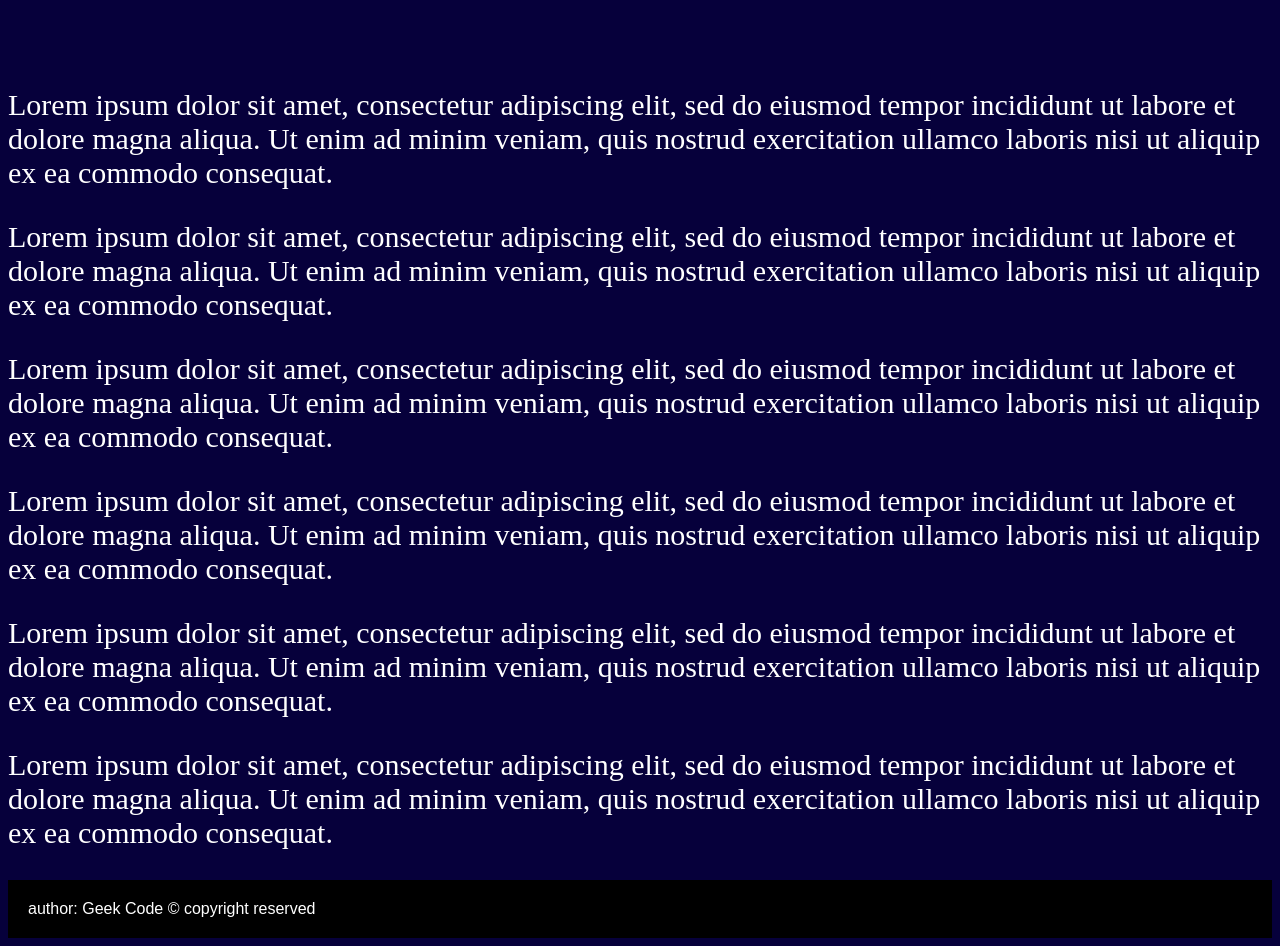
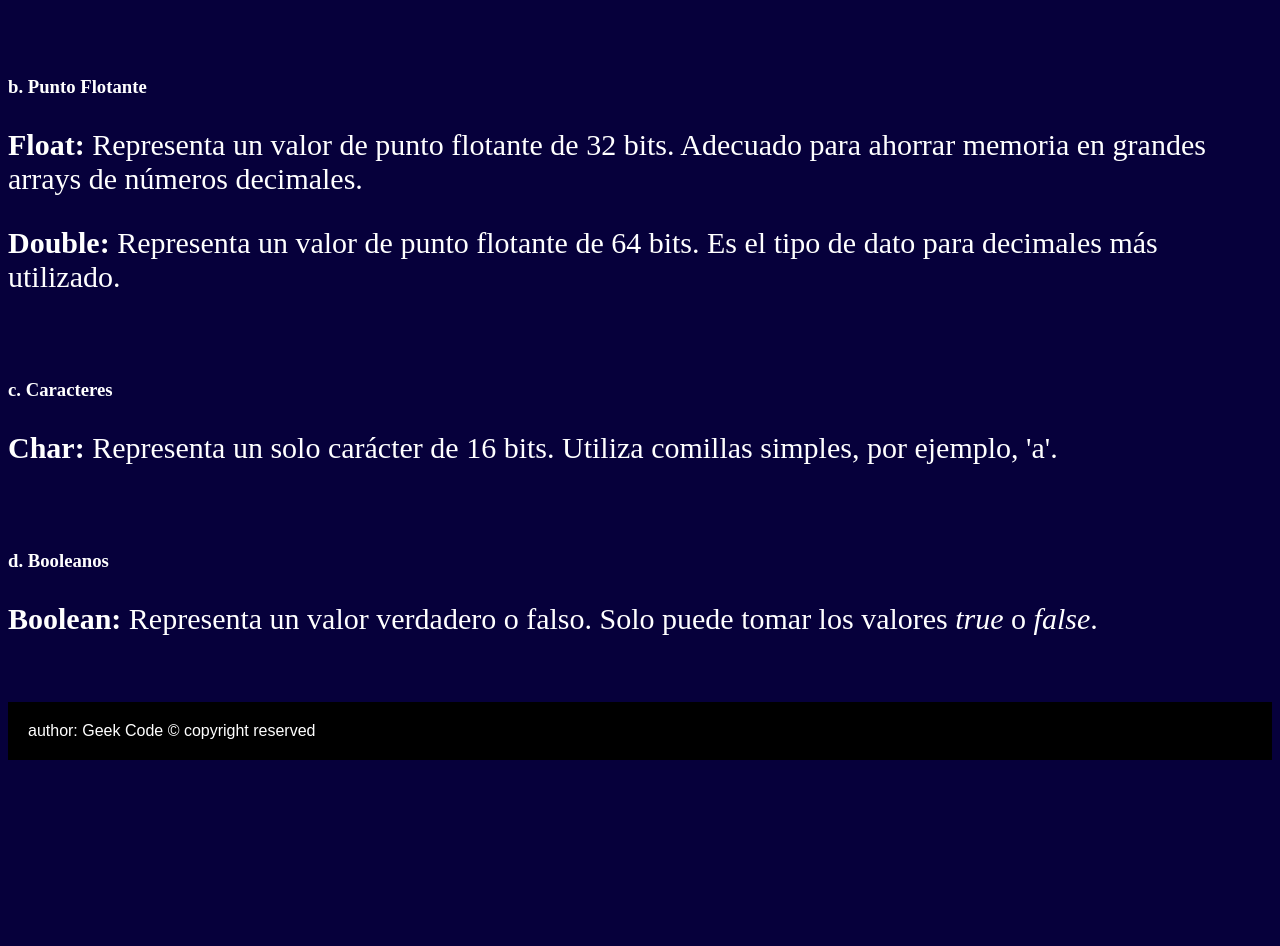
Before and after one commit to mauricioestradadlg/geekCode, a Next.js app: page /blog/java/tiposVariables in a window 1280 px wide. Shown: the part 1660-2606 px from the top of the page. After the commit the page ends 2428 px from the top, so only its background shows below. Built offline with nearby package versions, Linux system fonts and the light colour scheme.

Commit message:
lorem ipsum 3

```diff
--- a/src/app/blog/java/tiposVariables/page.js
+++ b/src/app/blog/java/tiposVariables/page.js
@@ -58,37 +58,21 @@ function Blog(){
         <p><b>Long:</b> Representa un valor de 64 bits con signo. Rango: -2^63 a 2^63-1.</p>
         <br /><br />
 
+        <h3>b. Punto Flotante</h3>
+        <p><b>Float:</b> Representa un valor de punto flotante de 32 bits. Adecuado para ahorrar memoria en grandes arrays de números decimales.</p>
+        <p><b>Double:</b> Representa un valor de punto flotante de 64 bits. Es el tipo de dato para decimales más utilizado.</p>
+        <br /><br />
 
-      <p>Lorem ipsum dolor sit amet, consectetur adipiscing elit,
-      sed do eiusmod tempor incididunt ut labore et dolore magna
-      aliqua. Ut enim ad minim veniam, quis nostrud exercitation
-      ullamco laboris nisi ut aliquip ex ea commodo consequat.
-      </p>
-      <p>Lorem ipsum dolor sit amet, consectetur adipiscing elit,
-      sed do eiusmod tempor incididunt ut labore et dolore magna
-      aliqua. Ut enim ad minim veniam, quis nostrud exercitation
-      ullamco laboris nisi ut aliquip ex ea commodo consequat.
-      </p>
-      <p>Lorem ipsum dolor sit amet, consectetur adipiscing elit,
-      sed do eiusmod tempor incididunt ut labore et dolore magna
-      aliqua. Ut enim ad minim veniam, quis nostrud exercitation
-      ullamco laboris nisi ut aliquip ex ea commodo consequat.
-      </p>
-      <p>Lorem ipsum dolor sit amet, consectetur adipiscing elit,
-      sed do eiusmod tempor incididunt ut labore et dolore magna
-      aliqua. Ut enim ad minim veniam, quis nostrud exercitation
-      ullamco laboris nisi ut aliquip ex ea commodo consequat.
-      </p>
-      <p>Lorem ipsum dolor sit amet, consectetur adipiscing elit,
-      sed do eiusmod tempor incididunt ut labore et dolore magna
-      aliqua. Ut enim ad minim veniam, quis nostrud exercitation
-      ullamco laboris nisi ut aliquip ex ea commodo consequat.
-      </p>
-      <p>Lorem ipsum dolor sit amet, consectetur adipiscing elit,
-      sed do eiusmod tempor incididunt ut labore et dolore magna
-      aliqua. Ut enim ad minim veniam, quis nostrud exercitation
-      ullamco laboris nisi ut aliquip ex ea commodo consequat.
-      </p>
+        <h3>c. Caracteres</h3>
+        <p><b>Char:</b> Representa un solo carácter de 16 bits. Utiliza comillas simples, por ejemplo, 'a'.</p>
+        <br /><br />
+
+        <h3>d. Booleanos</h3>
+        <p><b>Boolean:</b> Representa un valor verdadero o falso. Solo puede tomar los valores <i>true</i> o <i>false</i>.</p>
+        <br /><br />
+
+
+
       </article>
       </main>
     </>);
```
